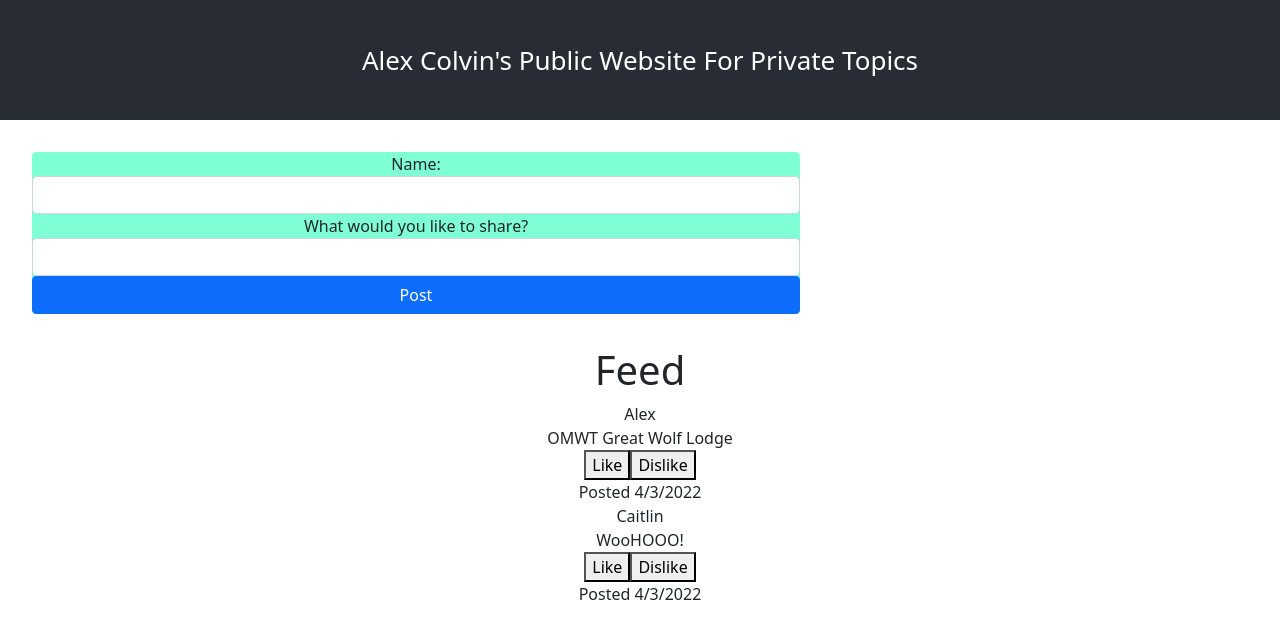
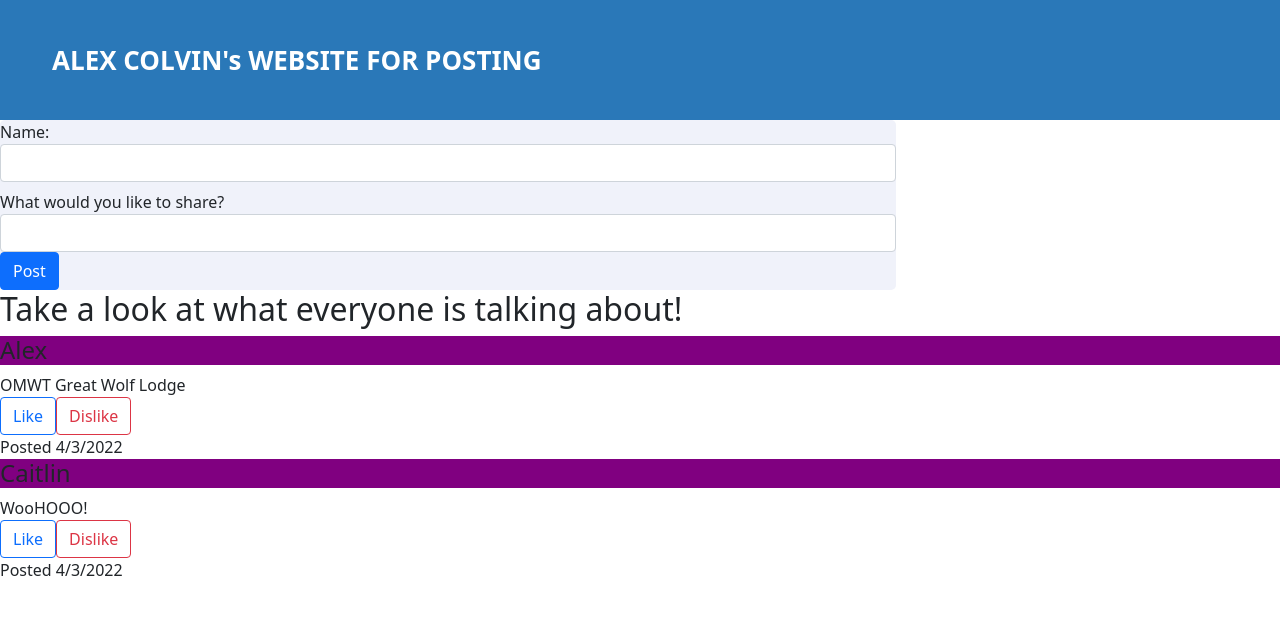
Before and after one commit to alex-colvin/SocialFeed, a React (Create React App) app: page / in a window 1280 px wide. Shown: the top 638 px of the page. Built offline with nearby package versions, Linux system fonts and the light colour scheme.

Commit message:
more styling

```diff
--- a/src/App.css
+++ b/src/App.css
@@ -1,12 +1,10 @@
 .App {
-  text-align: center;
 }
 
 .post-form{
   align-self: center;
   border-radius: 30px;
-  border-image-width: 3em;
-  border-color: black;
+  border-color: rgb(240, 242, 250);
 }
 
 
@@ -17,14 +15,16 @@
 }
 
 .App-header {
-  background-color: #282c34;
+  background-color: rgb(42, 120, 184);
   min-height: 15vh;
   display: flex;
   flex-direction: column;
-  align-items: center;
   justify-content: center;
   font-size: calc(10px + 2vmin);
   color: white;
+  font-weight: bold;
+  text-align: left;
+  padding-left: 2em;
 }
 
 .App-link {
--- a/src/App.js
+++ b/src/App.js
@@ -19,7 +19,7 @@ function App() {
 
   return (
     <div className="App">
-      <header className='App-header'>Alex Colvin's Public Website For Private Topics</header>
+      <header className='App-header'>ALEX COLVIN's WEBSITE FOR POSTING</header>
       <CreatePost createPost={addNewPost} className='post-form'/>
       <DisplayPosts posts={posts} />
 
--- a/src/Components/CreatePost/CreatePost.css
+++ b/src/Components/CreatePost/CreatePost.css
@@ -1,8 +1,9 @@
 .form-grid {
-    display: grid;
+    display: inline-block;
     border: 1rem;
-    width: 60%;
-    background-color: aquamarine;
-    margin: 2rem;
+    width: 70%;
+    background-color: rgb(240, 242, 250);
     border-radius: 5px;
+    position: relative;
+    border-left: 20px;
 }
--- a/src/Components/CreatePost/CreatePost.jsx
+++ b/src/Components/CreatePost/CreatePost.jsx
@@ -17,7 +17,7 @@ const CreatePost = (props) => {
 
     return (
         <form onSubmit={handleSubmit} className='form-grid'>
-            <div className='form-group'>
+            <div className='form-label'>
                 <label>Name: </label>
                 <input type='text' className='form-control' value={name} onChange={(event) => setName(event.target.value)}  />
             </div>
--- /dev/null
+++ b/src/Components/DisplayPosts/DisplayPosts.css
@@ -0,0 +1,9 @@
+.message-board {
+    width: 70%;
+    border: 20px;
+    border-color: black;
+    margin: 20px;
+    position: relative;
+    display: inline-block;
+    background-color: blue;
+}
--- a/src/Components/DisplayPosts/DisplayPosts.jsx
+++ b/src/Components/DisplayPosts/DisplayPosts.jsx
@@ -2,8 +2,8 @@ import Post from '../Post/Post';
 
 const DisplayPosts = (props) => {
     return (
-        <>
-        <h1>Feed</h1>
+        <div className='message-board'>
+        <h2>Take a look at what everyone is talking about!</h2>
           <>
               {props.posts.map((entry, index) => {
                 return(
@@ -13,7 +13,7 @@ const DisplayPosts = (props) => {
                 )
               })}
           </>
-          </>
+          </div>
      );
 }
 
--- a/src/Components/Post/Post.css
+++ b/src/Components/Post/Post.css
@@ -1,3 +1,7 @@
+h4 {
+    text-align: left;
+    background-color: purple;
+}
 .likeButton{
     background-color: green;
 }
@@ -5,3 +9,11 @@
 .dislikeButton{
     background-color: red;
 }
+
+.post {
+    border-color: black;
+    border-width: 5px;
+    margin: 3em;
+    padding: 20px;
+    background-color: blueviolet;
+}
--- a/src/Components/Post/Post.jsx
+++ b/src/Components/Post/Post.jsx
@@ -43,15 +43,15 @@ const Post = (props) => {
     }
 
     return(
-        <>
-            <div>{props.name}</div>
+        <div className=''>
+            <h4>{props.name}</h4>
             <div>{props.post}</div>
             <div>
-                <button className={likeTrue ? 'likeButton': null} onClick={() => {likePost()}}>{like}</button>
-                <button className={dislikeTrue ? 'dislikeButton': null}  onClick={() => {dislikePost()}}>{dislike}</button>
+                <button className={likeTrue ? 'btn btn-primary': 'btn btn-outline-primary'} onClick={() => {likePost()}}>{like}</button>
+                <button className={dislikeTrue ? 'btn btn-danger': 'btn btn-outline-danger'}  onClick={() => {dislikePost()}}>{dislike}</button>
             </div>
             <div>{timeCreated}</div>
-        </>
+        </div>
     );
 }
 
```
